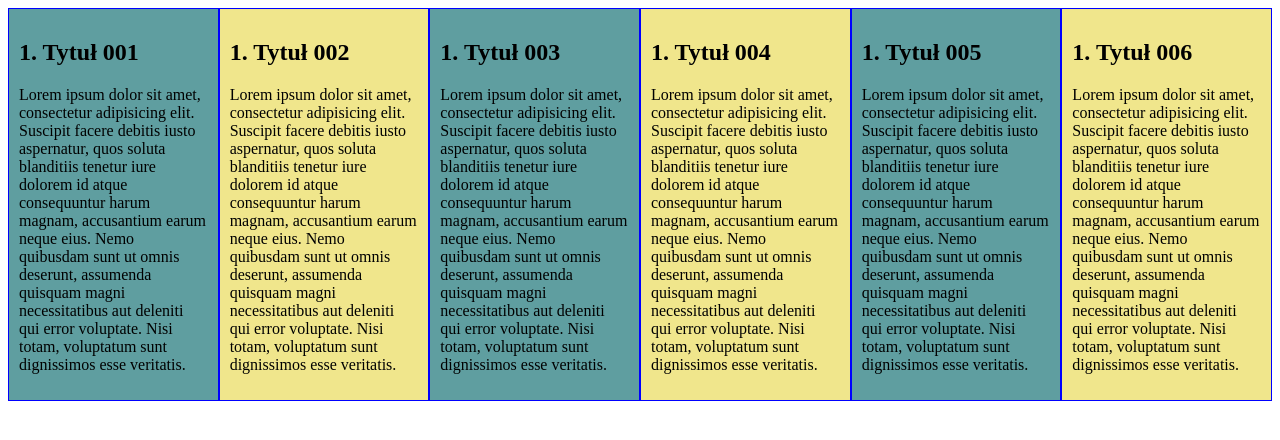
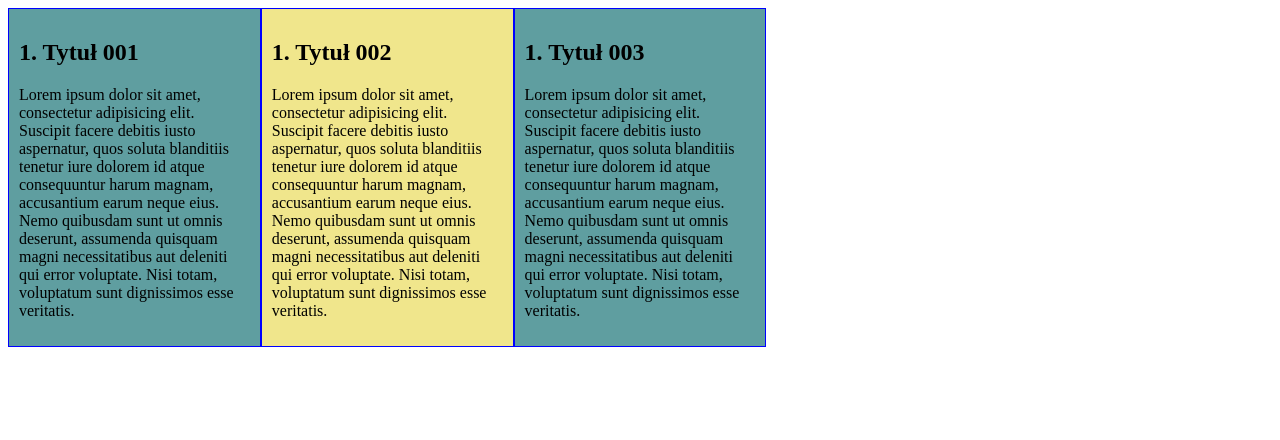
Before and after one commit to matyldaczuba/css3, a plain HTML site: page 18-flexbox/3-flex/index.html in a window 1280 px wide. Drawn offline with Linux system fonts and the light colour scheme.

Commit message:
usunięto 3 artykuly

```diff
--- a/18-flexbox/3-flex/index.html
+++ b/18-flexbox/3-flex/index.html
@@ -32,26 +32,6 @@
             </p>
         </article>
 
-         <article class="flex-item">
-            <h2>1. Tytuł 004</h2>
-            <p>
-                Lorem ipsum dolor sit amet, consectetur adipisicing elit. Suscipit facere debitis iusto aspernatur, quos soluta blanditiis tenetur iure dolorem id atque consequuntur harum magnam, accusantium earum neque eius. Nemo quibusdam sunt ut omnis deserunt, assumenda quisquam magni necessitatibus aut deleniti qui error voluptate. Nisi totam, voluptatum sunt dignissimos esse veritatis.
-            </p>
-        </article>
-
-         <article class="flex-item">
-            <h2>1. Tytuł 005</h2>
-            <p>
-                Lorem ipsum dolor sit amet, consectetur adipisicing elit. Suscipit facere debitis iusto aspernatur, quos soluta blanditiis tenetur iure dolorem id atque consequuntur harum magnam, accusantium earum neque eius. Nemo quibusdam sunt ut omnis deserunt, assumenda quisquam magni necessitatibus aut deleniti qui error voluptate. Nisi totam, voluptatum sunt dignissimos esse veritatis.
-            </p>
-        </article>
-
-         <article class="flex-item">
-            <h2>1. Tytuł 006</h2>
-            <p>
-                Lorem ipsum dolor sit amet, consectetur adipisicing elit. Suscipit facere debitis iusto aspernatur, quos soluta blanditiis tenetur iure dolorem id atque consequuntur harum magnam, accusantium earum neque eius. Nemo quibusdam sunt ut omnis deserunt, assumenda quisquam magni necessitatibus aut deleniti qui error voluptate. Nisi totam, voluptatum sunt dignissimos esse veritatis.
-            </p>
-        </article>
 
     </section>
 
```
